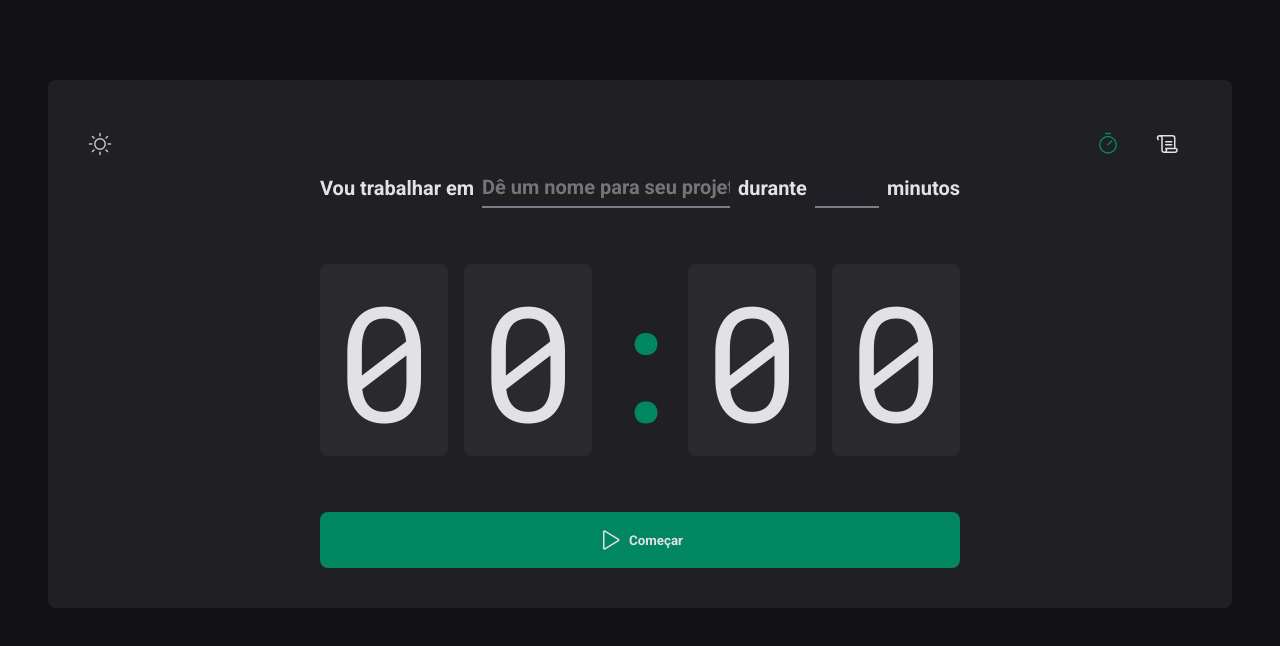
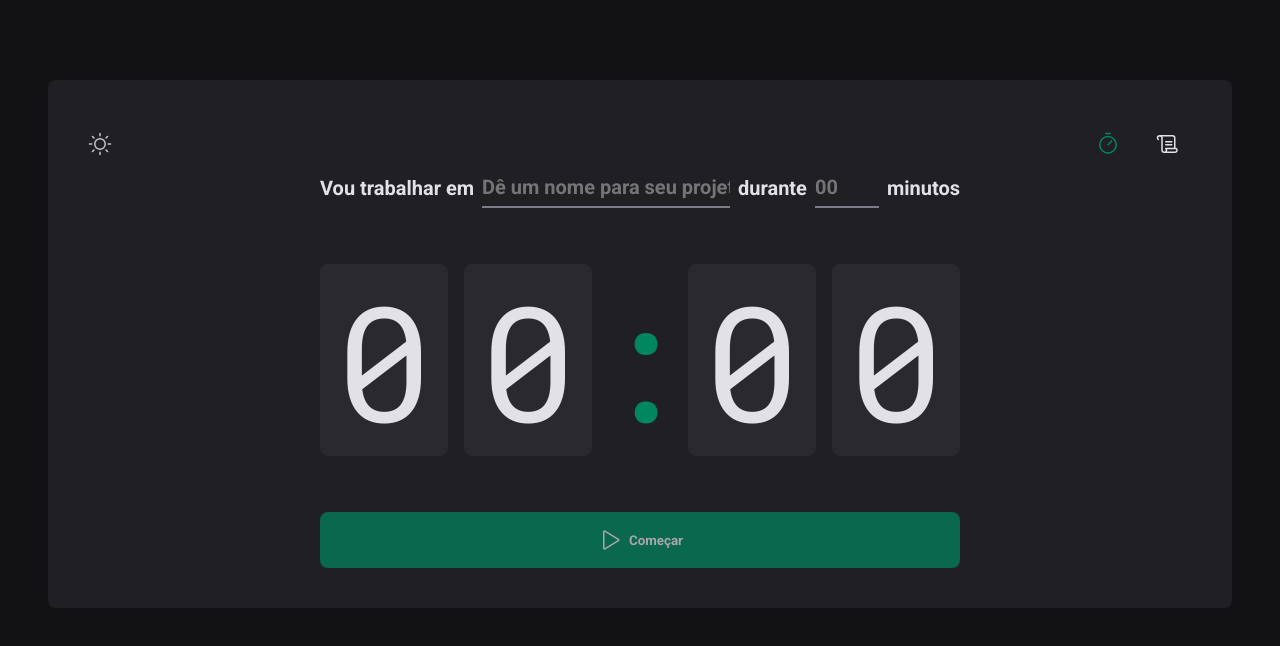
Before and after one commit to DeborahLyra/pomodoro-timer-typescript, a React (Vite) app: page / in a window 1280 px wide. Shown: the top 646 px of the page. Built offline with nearby package versions, Linux system fonts and the light colour scheme.

Commit message:
added form libs

```diff
--- a/package.json
+++ b/package.json
@@ -10,11 +10,14 @@
     "preview": "vite preview"
   },
   "dependencies": {
+    "@hookform/resolvers": "^5.0.1",
     "@phosphor-icons/react": "^2.1.7",
     "react": "^18.3.1",
     "react-dom": "^18.3.1",
+    "react-hook-form": "^7.55.0",
     "react-router-dom": "^7.4.1",
-    "styled-components": "^6.1.14"
+    "styled-components": "^6.1.14",
+    "zod": "^3.24.2"
   },
   "devDependencies": {
     "@eslint/js": "^9.17.0",
--- a/src/pages/home/Home.tsx
+++ b/src/pages/home/Home.tsx
@@ -1,17 +1,57 @@
 import { Play } from "@phosphor-icons/react";
 import { HomeContainer, FormnContainer, CountdownContainer, Separator, StartButton, MinutesInput, TaskInput } from "./style";
+import { useForm } from "react-hook-form";
+import { zodResolver } from "@hookform/resolvers/zod";
+import * as zod from 'zod'
 
+/*
+o register():
+
+recebe o nome do input e retorna alguns métodos
+Ex: onChange, onBlur... monitorar os inputs
+*/
+
+//regras de validacao
+
+const newCycleFormValidationSchema = zod.object({
+  task: zod.string().min(1, "Informe a tarefa"),
+  minutesAmount: zod.number().min(5, 'Precisa ser no mínimo 5min').max(60,'Precisa ser no maximo 60min')
+})
 
 export function Home() {
+
+  const { register, handleSubmit, watch,formState } = useForm({
+    resolver: zodResolver(newCycleFormValidationSchema),
+  })
+
+  const handleCreateNewCycle = (data:any) => {
+
+  }
+
+  const isSumitDisabled = !watch('task')
+
   return (
     <HomeContainer>
-      <form action="">
+      <form action="" onSubmit={handleSubmit(handleCreateNewCycle)}>
         <FormnContainer>
           <label htmlFor="">Vou trabalhar em </label>
-          <TaskInput type="text" id="text" placeholder="Dê um nome para seu projeto"/>
+          <TaskInput
+            id="text"
+            placeholder="Dê um nome para seu projeto"
+            list='task-suggestions'
+            {...register("task")}
+          />
 
           <label htmlFor="">durante</label>
-          <MinutesInput type="number" id="minutesAmmout" step={5}/>
+          <MinutesInput
+            type="number"
+            id="minutesAmount"
+            step={5}
+            min={5}
+            max={60}
+            placeholder="00"
+            {...register("minutesAmount", {valueAsNumber: true})} //fazer com que seja armazenado um número
+            />
 
           <span>minutos</span>
         </FormnContainer>
@@ -25,7 +65,7 @@ export function Home() {
           <span>0</span>
         </CountdownContainer>
 
-        <StartButton type="submit">
+        <StartButton type="submit" disabled = {isSumitDisabled}>
           <Play size={24} />
           Começar
         </StartButton>
```
Also changed, not shown: 1 other file (tests, documents, lock files or other folders).
